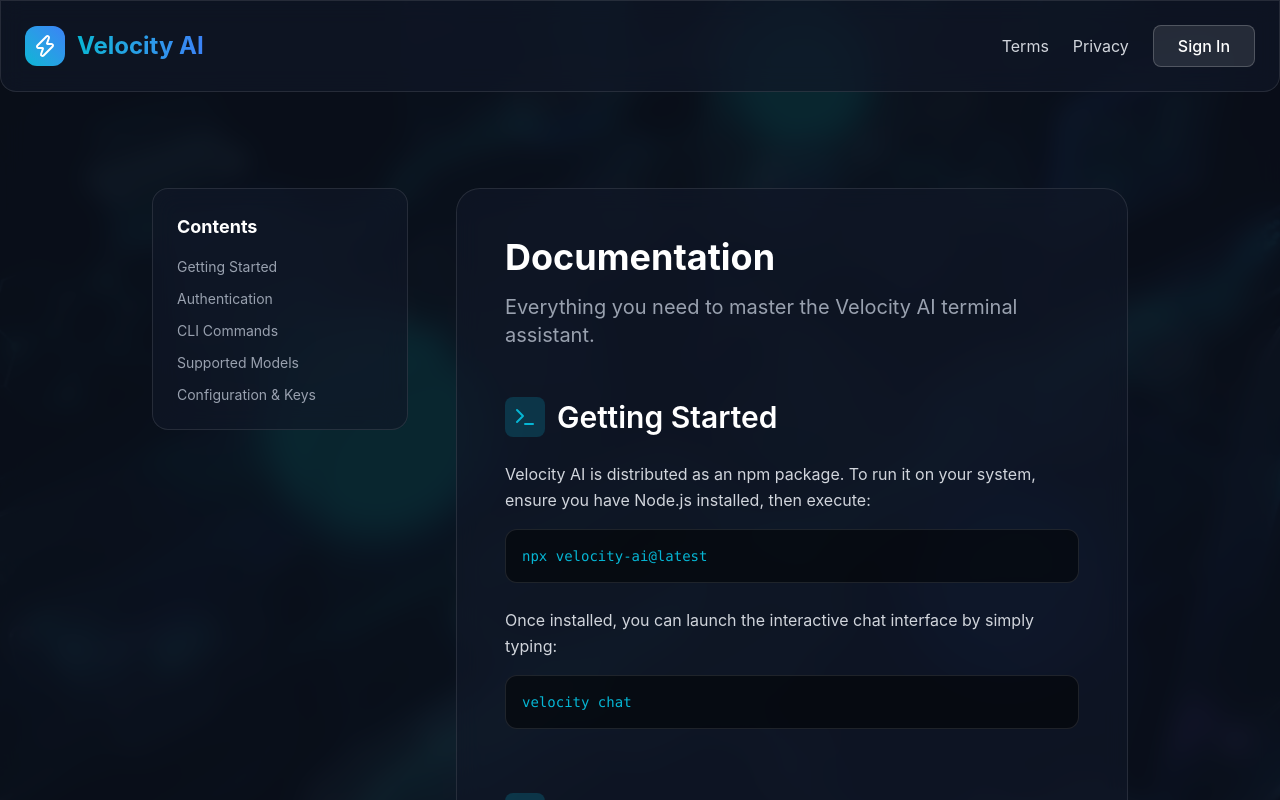
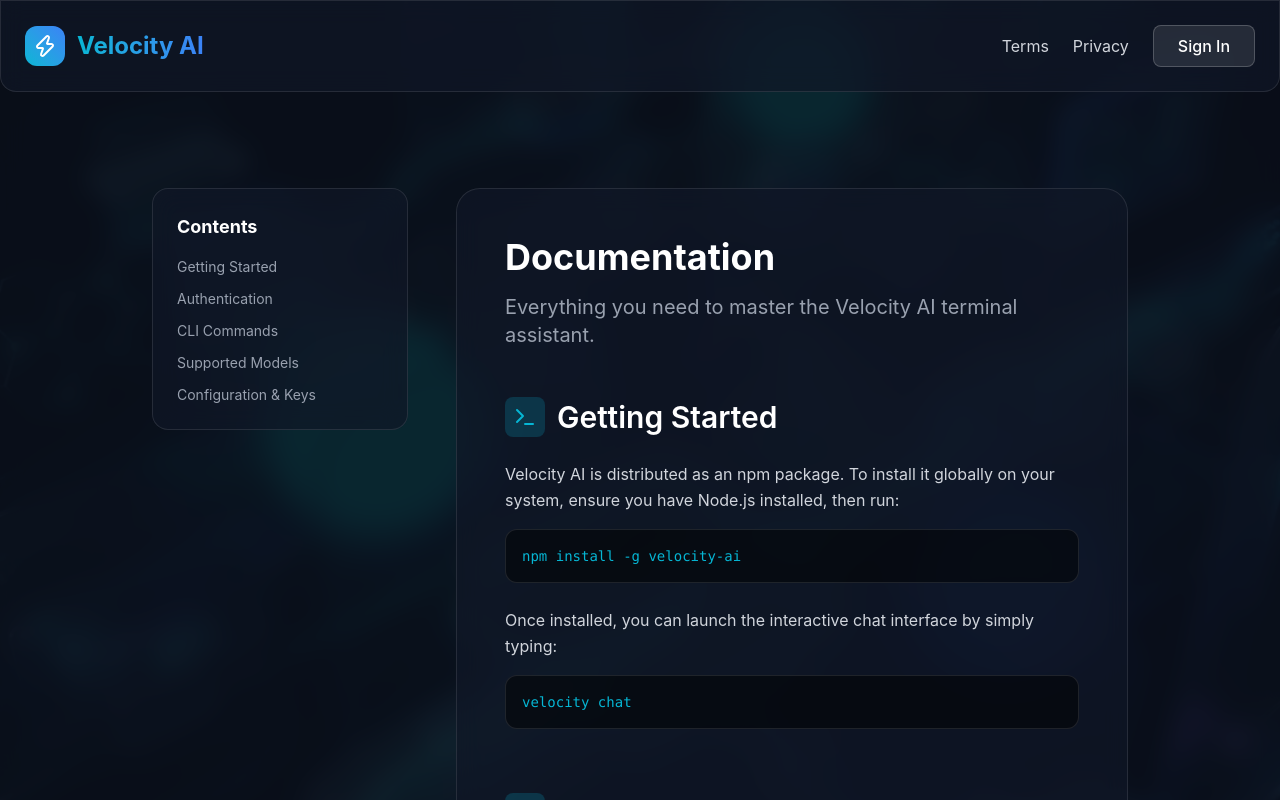
Before and after one commit to neurocliai/Velocity-CLI-AI-, a React (Vite) app: page /docs in a window 1280 px wide. Shown: the top 800 px of the page. Built offline with nearby package versions, Linux system fonts and the light colour scheme; no server answers.

Commit message:
Revert npx back to npm install -g

```diff
--- a/src/pages/Docs.tsx
+++ b/src/pages/Docs.tsx
@@ -59,9 +59,9 @@ export default function Docs() {
                   <div className="p-2 bg-primary/20 rounded-lg text-primary"><Terminal size={24} /></div>
                   <h2 className="text-3xl font-semibold text-white">Getting Started</h2>
                 </div>
-                <p className="mb-4">Velocity AI is distributed as an npm package. To run it on your system, ensure you have Node.js installed, then execute:</p>
+                <p className="mb-4">Velocity AI is distributed as an npm package. To install it globally on your system, ensure you have Node.js installed, then run:</p>
                 <div className="bg-black/50 p-4 rounded-xl font-mono text-sm border border-white/10 mb-6 text-primary">
-                  npx velocity-ai@latest
+                  npm install -g velocity-ai
                 </div>
                 <p className="mb-4">Once installed, you can launch the interactive chat interface by simply typing:</p>
                 <div className="bg-black/50 p-4 rounded-xl font-mono text-sm border border-white/10 text-primary">
--- a/src/pages/Landing.tsx
+++ b/src/pages/Landing.tsx
@@ -16,7 +16,7 @@ export default function Landing() {
   const [copied, setCopied] = useState(false);
 
   const handleCopy = () => {
-    navigator.clipboard.writeText('npx velocity-ai@latest\nvelocity chat');
+    navigator.clipboard.writeText('npm i -g velocity-ai\nvelocity chat');
     setCopied(true);
     setTimeout(() => setCopied(false), 2000);
   };
@@ -104,7 +104,7 @@ export default function Landing() {
                 <div className="bg-[#0D1117] p-5 rounded-xl border border-white/5 font-mono text-left space-y-3 relative group/code shadow-inner">
                   <div className="flex items-center text-gray-300">
                     <span className="text-primary mr-3 select-none">❯</span>
-                    <span><span className="text-blue-400">npx</span> velocity-ai@latest</span>
+                    <span><span className="text-blue-400">npm</span> <span className="text-yellow-200">i</span> -g velocity-ai</span>
                   </div>
                   <div className="flex items-center text-gray-300">
                     <span className="text-primary mr-3 select-none">❯</span>
```
